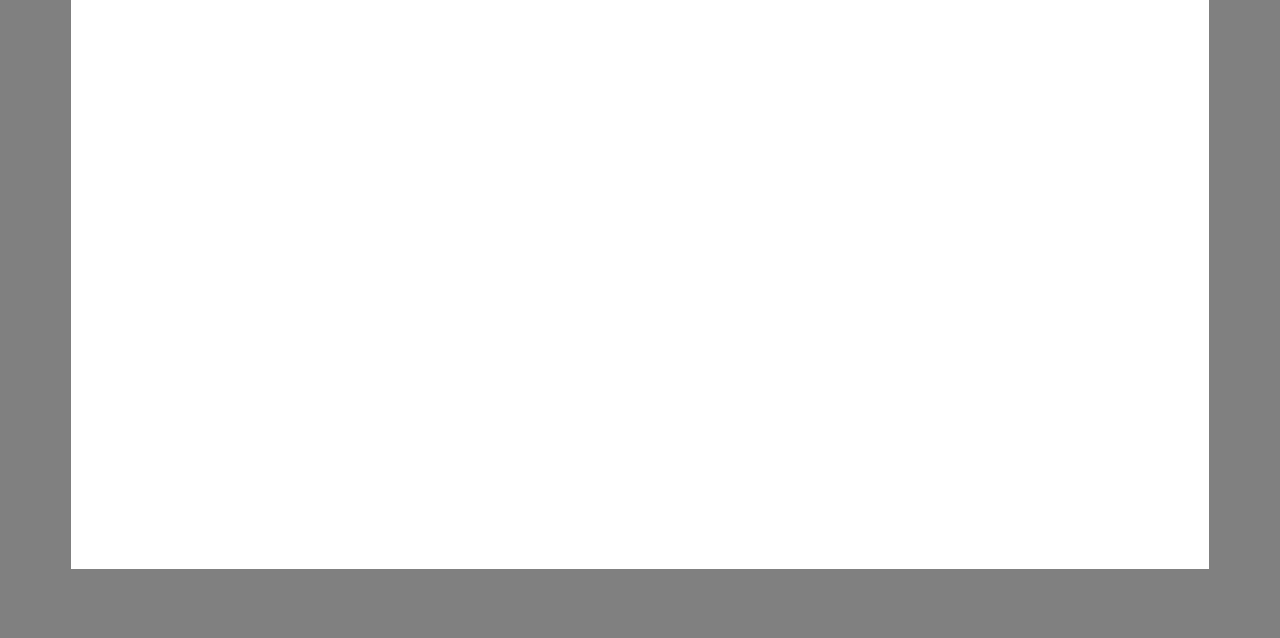
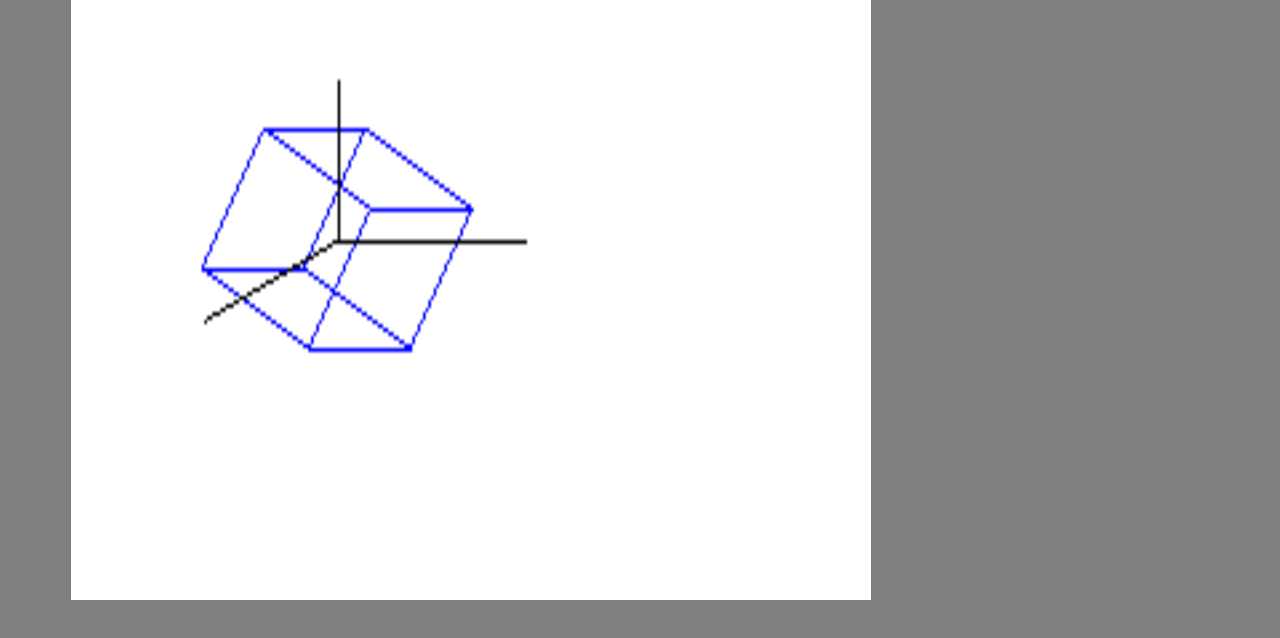
Before and after one commit to IYuliaIvanova/2d_3d_geometry, a plain HTML site: page index.html in a window 1280 px wide. Drawn offline with Linux system fonts and the light colour scheme.

Commit message:
feature: add Drawer and methods, add in Matrix methods getRotation getScale getTranslation

```diff
--- a/js/script.js
+++ b/js/script.js
@@ -3,7 +3,7 @@ function Vector2(x, y) {
   this.y = y;
 }
 
-Vector2.prototype.length = function () {
+Vector2.prototype.getLength = function () {
   return Math.sqrt(this.x * this.x + this.y * this.y);
 };
 
@@ -28,7 +28,7 @@ function Vector3(x, y, z, w = 1) {
   this.w = w;
 }
 
-Vector3.prototype.length = function () {
+Vector3.prototype.getLength = function () {
   return Math.sqrt(this.x * this.x + this.y * this.y + this.z * this.z);
 };
 
@@ -63,7 +63,7 @@ function LineSegment(x1, y1, x2, y2) {
   this.y2 = y2;
 }
 
-LineSegment.prototype.length = function () {
+LineSegment.prototype.getLength = function () {
   return Math.sqrt(
     Math.pow(this.x2 - this.x1, 2) + Math.pow(this.y2 - this.y1, 2)
   );
@@ -116,22 +116,75 @@ Matrix.prototype.multiplyMatrix = function (matrixB) {
 };
 
 Matrix.prototype.multiplyVector = function (vector) {
-  const arrayV = Object.values(vector);
-  const result = [];
-  if (this.matrix.length !== arrayV.length) {
-    return alert(
-      "Количество столбцов матрицы не равняется количеству значений вектора"
-    );
-  }
+  return new Vector3(
+    this.matrix[0][0] * vector.x +
+      this.matrix[0][1] * vector.y +
+      this.matrix[0][2] * vector.z +
+      this.matrix[0][3] * vector.w,
+    this.matrix[1][0] * vector.x +
+      this.matrix[1][1] * vector.y +
+      this.matrix[1][2] * vector.z +
+      this.matrix[1][3] * vector.w,
+    this.matrix[2][0] * vector.x +
+      this.matrix[2][1] * vector.y +
+      this.matrix[2][2] * vector.z +
+      this.matrix[2][3] * vector.w,
+    this.matrix[3][0] * vector.x +
+      this.matrix[3][1] * vector.y +
+      this.matrix[3][2] * vector.z +
+      this.matrix[3][3] * vector.w
+  );
+};
 
-  for (let i = 0; i < this.matrix.length; i++) {
-    result[i] = 0;
-    for (let j = 0; j < this.matrix.length; j++) {
-      result[i] += this.matrix[i][j] * arrayV[j];
-    }
-  }
+Matrix.prototype.getTranslation = function (dx, dy, dz) {
+  return [
+    [1, 0, 0, dx],
+    [0, 1, 0, dy],
+    [0, 0, 1, dz],
+    [0, 0, 0, 1],
+  ];
+};
 
-  return result;
+Matrix.prototype.getScale = function (sx, sy, sz) {
+  return [
+    [sx, 0, 0, 0],
+    [0, sy, 0, 0],
+    [0, 0, sz, 0],
+    [0, 0, 0, 1],
+  ];
+};
+
+Matrix.prototype.getRotationX = function (angle) {
+  const rad = (Math.PI / 180) * angle;
+
+  return [
+    [1, 0, 0, 0],
+    [0, Math.cos(rad), -Math.sin(rad), 0],
+    [0, Math.sin(rad), Math.cos(rad), 0],
+    [0, 0, 0, 1],
+  ];
+};
+
+Matrix.prototype.getRotationY = function (angle) {
+  const rad = (Math.PI / 180) * angle;
+
+  return [
+    [Math.cos(rad), 0, Math.sin(rad), 0],
+    [0, 1, 0, 0],
+    [-Math.sin(rad), 0, Math.cos(rad), 0],
+    [0, 0, 0, 1],
+  ];
+};
+
+Matrix.prototype.getRotationZ = function (angle) {
+  const rad = (Math.PI / 180) * angle;
+
+  return [
+    [Math.cos(rad), -Math.sin(rad), 0, 0],
+    [Math.sin(rad), Math.cos(rad), 0, 0],
+    [0, 0, 1, 0],
+    [0, 0, 0, 1],
+  ];
 };
 
 function Sphere(center = new Vector3(), radius) {
@@ -151,6 +204,56 @@ Sphere.prototype.distanceToPoint = function (point = new Point()) {
   );
 };
 
+function Drawer(canvas, width, height) {
+  this.canvas = canvas;
+  this.width = width;
+  this.height = height;
+}
+
+Drawer.prototype.clearCanvas = function () {
+  const canvasSize = this.width * this.height * 4;
+  for (let i = 0; i < canvasSize; i++) {
+    this.canvas[i] = 0;
+  }
+};
+
+Drawer.prototype.drawPixel = function (x, y, r, g, b) {
+  const offset = (this.width * -y + x) * 4;
+
+  if (x >= 0 && x < this.width && -y >= 0 && y < this.height) {
+    this.canvas[offset] = r;
+    this.canvas[offset + 1] = g;
+    this.canvas[offset + 2] = b;
+    this.canvas[offset + 3] = 255;
+  }
+};
+
+Drawer.prototype.drawLine = function (x1, y1, x2, y2, r = 0, g = 0, b = 0) {
+  const round = Math.trunc;
+  x1 = round(x1);
+  y1 = round(y1);
+  x2 = round(x2);
+  y2 = round(y2);
+
+  const c1 = y2 - y1;
+  const c2 = x2 - x1;
+
+  const length = Math.max(Math.abs(c1), Math.abs(c2));
+
+  const xStep = c2 / length;
+  const yStep = c1 / length;
+
+  for (let i = 0; i <= length; i++) {
+    this.drawPixel(
+      Math.trunc(x1 + xStep * i),
+      Math.trunc(y1 + yStep * i),
+      r,
+      g,
+      b
+    );
+  }
+};
+
 function distance(obj1, obj2) {
   if (obj1.hasOwnProperty("z") && obj2.hasOwnProperty("z")) {
     return Math.sqrt(
@@ -163,34 +266,27 @@ function distance(obj1, obj2) {
 }
 
 function init() {
-  //   console.log(new Vector2(1, 2));
-  //   console.log(distance(new Vector3(4, -6, 3), new Vector3(-1, 5, -4)));
-  //   console.log(distance(new Point(1, 1), new Vector2(1, 3)));
-  //   console.log(new Vector2(2, 3).add(new Vector2(1, 1)));
-  //   console.log(new Vector2(1, 2).length());
-  //   console.log(new LineSegment(2, 4, 4, 1).length());
-  //   console.log(new Polygon([1, 2], [2, 4]));
-  //   console.log(new Polygon([2, 4], [3, -8], [1, 2], [2, 4]).square());
-  //   console.log(
-  //     new Sphere({ x: 4, y: -6, z: 3 }, 4).distanceToPoint({ x: -1, y: 5, z: -4 })
-  //   );
-  //   console.log(
-  //     new Matrix([
-  //       [2, 0, -1],
-  //       [0, -2, 2],
-  //     ]).multiplyMatrix([
-  //       [4, 1, 0],
-  //       [3, 2, 1],
-  //       [0, 1, 0],
-  //     ])
-  //   );
-  //   console.log(
-  //     new Matrix([
-  //       [2, 4, 0],
-  //       [-2, 1, 3],
-  //       [-1, 0, 1],
-  //     ]).multiplyVector(new Vector3(1, 2, -1))
-  //   );
+  console.log(new Vector2(1, 2));
+  console.log(distance(new Vector3(4, -6, 3), new Vector3(-1, 5, -4)));
+  console.log(distance(new Point(1, 1), new Vector2(1, 3)));
+  console.log(new Vector2(2, 3).add(new Vector2(1, 1)));
+  console.log(new Vector2(1, 2).getLength());
+  console.log(new LineSegment(2, 4, 4, 1).getLength());
+  console.log(new Polygon([1, 2], [2, 4]));
+  console.log(new Polygon([2, 4], [3, -8], [1, 2], [2, 4]).square());
+  console.log(
+    new Sphere({ x: 4, y: -6, z: 3 }, 4).distanceToPoint({ x: -1, y: 5, z: -4 })
+  );
+  console.log(
+    new Matrix([
+      [2, 0, -1],
+      [0, -2, 2],
+    ]).multiplyMatrix([
+      [4, 1, 0],
+      [3, 2, 1],
+      [0, 1, 0],
+    ])
+  );
   console.log(
     new Matrix([
       [1, 0, 0, 10],
@@ -199,6 +295,87 @@ function init() {
       [0, 0, 0, 1],
     ]).multiplyVector(new Vector3(10, 10, 10))
   );
+
+  const canvas = document.querySelector(".canvas");
+  const ctx = canvas.getContext("2d");
+
+  const imageData = ctx.createImageData(800, 600);
+
+  const drawer = new Drawer(imageData.data, imageData.width, imageData.height);
+
+  const vertices = [
+    new Vector3(-1, 1, 1),
+    new Vector3(-1, 1, -1),
+    new Vector3(1, 1, -1),
+    new Vector3(1, 1, 1),
+    new Vector3(-1, -1, 1),
+    new Vector3(-1, -1, -1),
+    new Vector3(1, -1, -1),
+    new Vector3(1, -1, 1),
+  ];
+
+  const edges = [
+    [0, 1],
+    [1, 2],
+    [2, 3],
+    [3, 0],
+
+    [0, 4],
+    [1, 5],
+    [2, 6],
+    [3, 7],
+
+    [4, 5],
+    [5, 6],
+    [6, 7],
+    [7, 4],
+  ];
+
+  let angle = 0;
+  setInterval(() => {
+    let matrix = new Matrix().getRotationX(30);
+
+    matrix = new Matrix(new Matrix().getRotationY((angle += 1))).multiplyMatrix(
+      matrix
+    );
+
+    matrix = new Matrix(new Matrix().getScale(30, 20, 20)).multiplyMatrix(
+      matrix
+    );
+
+    matrix = new Matrix(
+      new Matrix().getTranslation(100, -60, 0)
+    ).multiplyMatrix(matrix);
+
+    drawer.clearCanvas();
+
+    const sceneVertices = [];
+    for (let i = 0; i < vertices.length; i++) {
+      let vertex = new Matrix(matrix).multiplyVector(vertices[i]);
+
+      sceneVertices.push(vertex);
+    }
+
+    for (let i = 0, l = edges.length; i < l; i++) {
+      const e = edges[i];
+      drawer.drawLine(
+        sceneVertices[e[0]].x,
+        sceneVertices[e[0]].y,
+        sceneVertices[e[1]].x,
+        sceneVertices[e[1]].y,
+        0,
+        0,
+        255
+      );
+    }
+    const center = new Vector3(100, -60, 0);
+
+    drawer.drawLine(center.x, center.y, center.x, center.y + 40, 0, 0, 0);
+    drawer.drawLine(center.x, center.y, center.x + 70, center.y, 0, 0, 0);
+    drawer.drawLine(center.x, center.y, center.x - 50, center.y - 20, 0, 0, 0);
+
+    ctx.putImageData(imageData, 0, 0);
+  }, 100);
 }
 
 init();
--- a/style/style.css
+++ b/style/style.css
@@ -16,6 +16,7 @@
 }
 
 .canvas {
-    width: 100%;
+    width: 800px;
+    height: 600px;
     background-color: white;
 }
```
